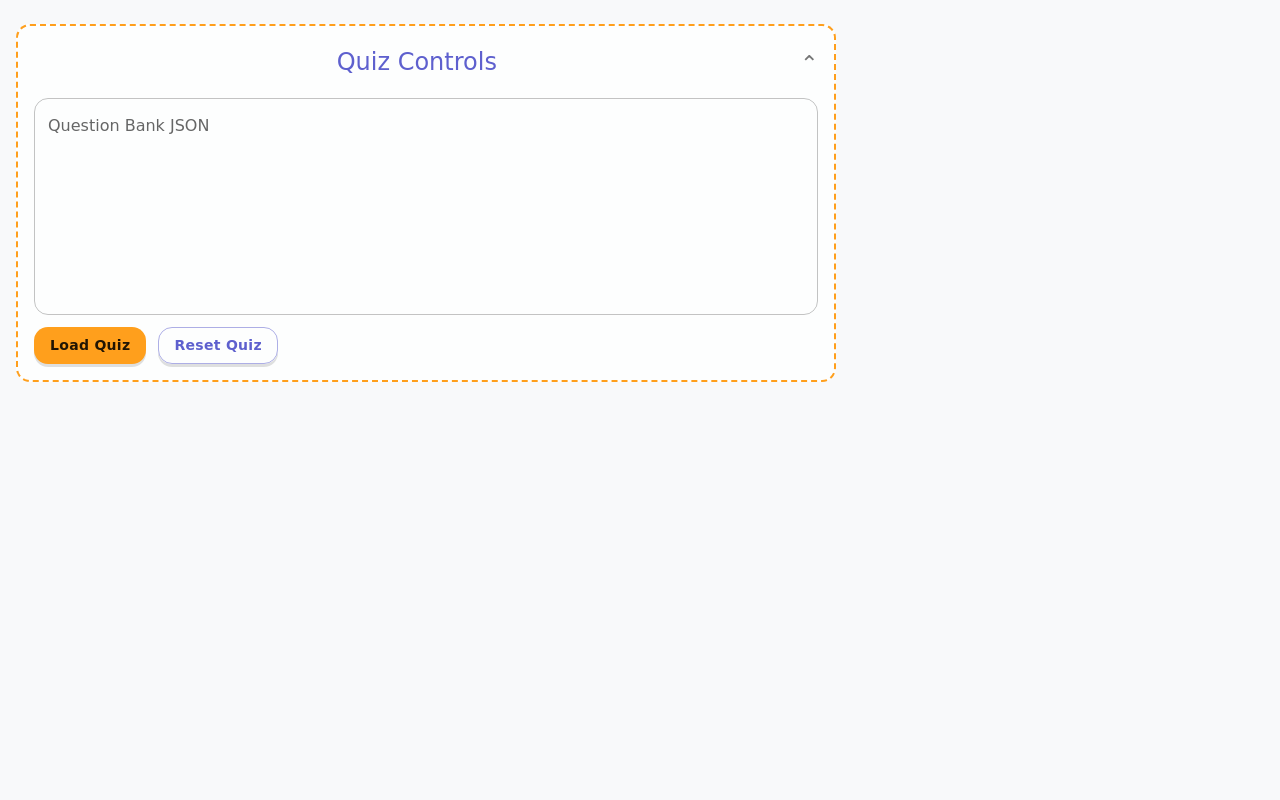
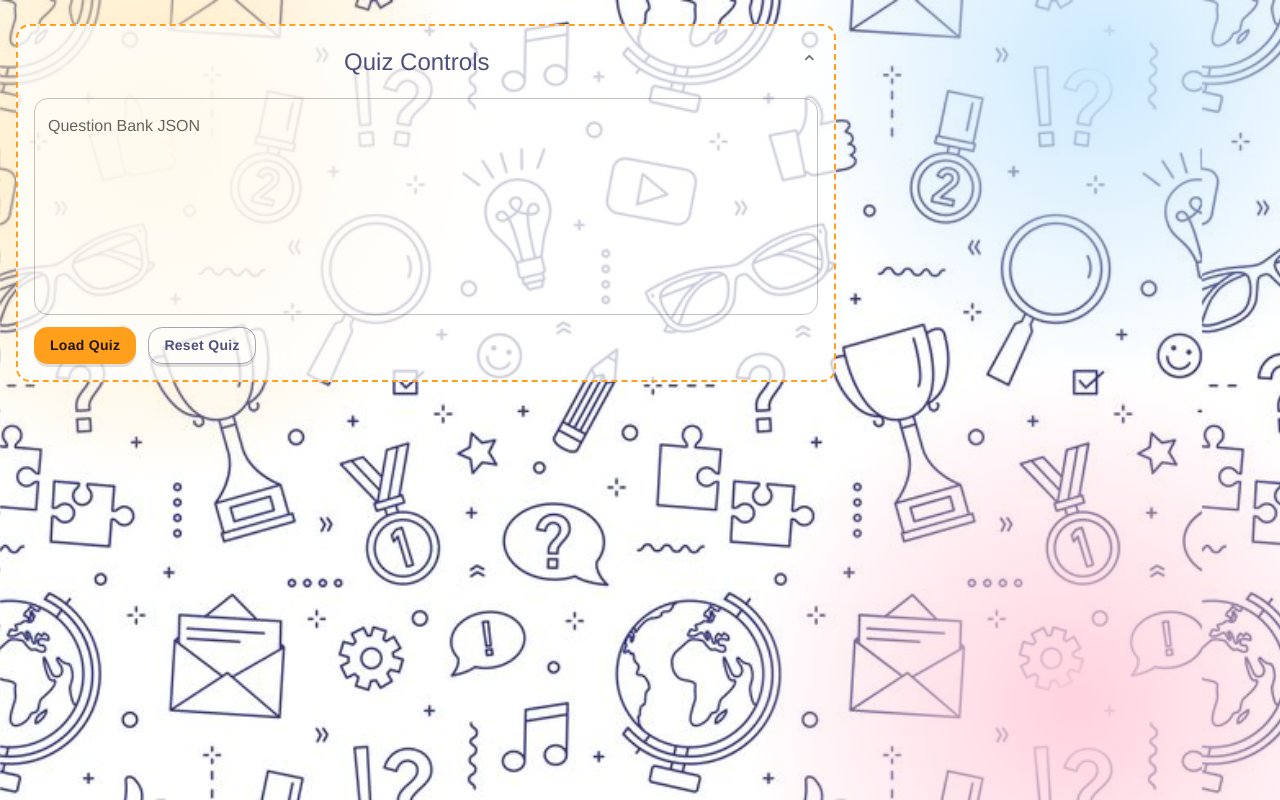
Before and after one commit to srijan17/qui-board, a React (Create React App) app: page / in a window 1280 px wide. Built offline with nearby package versions, Linux system fonts and the light colour scheme; a web font is replaced by a local one.

Commit message:
added background

```diff
--- a/src/App.css
+++ b/src/App.css
@@ -1,7 +1,7 @@
 body {
+
   margin: 0;
-  font-family: "Comic Sans MS";
-  background: #fff8e8;
+  font-family: "Helvetica";
 }
 
 .app {
--- a/src/LoadQuiz.tsx
+++ b/src/LoadQuiz.tsx
@@ -75,15 +75,15 @@ export default function LoadQuiz(props:{quizKey:string, questionBank: QuizData})
   const categories = props.questionBank?.categories ?? (quizData.categories as Category[]);
 
   return (
-    <Box sx={{ minHeight: "100vh", bgcolor: "background.default", py: 3 }}>
+    <Box sx={{ minHeight: "100vh", py: 3 }}>
       <Box sx={{ textAlign: "center", mb: 3 }}>
-        <Typography variant="h3" component="h1" sx={{ fontWeight: 700, color: "primary.main" }}>
+        <Typography variant="h3" component="h1" sx={{ fontWeight: 700, color: "white", backgroundColor: "primary.main", display: "block", px: 0, py: 1, borderRadius: 2  }}>
          Night
         </Typography>
         <Button
           variant="outlined"
-          color="secondary"
-          sx={{ mt: 1 }}
+          color="primary"
+          sx={{ mt: 1 , backgroundColor:'white' }}
           onClick={() => setResetOpen(true)}
         >
           Reset Board
--- a/src/QuestionCard.tsx
+++ b/src/QuestionCard.tsx
@@ -19,9 +19,9 @@ export default function QuestionCard({ question, answered, onClick }: Props) {
         minWidth: "15vw",
         minHeight: "10vh",
         opacity: answered ? 0.55 : 1,
-        bgcolor: answered ? "#d8dde4" : "secondary.main",
+        bgcolor: answered ? "#5c5d5f" : "white",
         border: "2px solid",
-        borderColor: answered ? "#c3c9d2" : "rgba(255,255,255,0.65)",
+        borderColor: answered ? "#5c5d5f" : "primary.main",
         transition: "transform 0.15s, box-shadow 0.15s, filter 0.15s",
         transform: answered ? "rotate(0deg)" : "rotate(-0.4deg)",
         "&:hover": answered
@@ -44,7 +44,7 @@ export default function QuestionCard({ question, answered, onClick }: Props) {
             variant="h5"
             sx={{
               fontWeight: 800,
-              color: answered ? "text.disabled" : "white",
+              color: answered ? "text.disabled" : "primary.main",
               letterSpacing: 0.8,
               textShadow: answered ? "none" : "0 1px 0 rgba(0,0,0,0.18)",
             }}
--- a/src/ResetConfirmationDialog.tsx
+++ b/src/ResetConfirmationDialog.tsx
@@ -27,7 +27,7 @@ export default function ResetConfirmationDialog({ open, onConfirm, onCancel }: P
         },
       }}
     >
-      <DialogTitle sx={{ fontFamily: "Comic Sans MS", color: "primary.main" }}>
+      <DialogTitle sx={{ fontFamily: "Helvetica", color: "primary.main" }}>
         Reset the board?
       </DialogTitle>
       <DialogContent>
--- a/src/index.css
+++ b/src/index.css
@@ -2,14 +2,18 @@
 
 body {
   margin: 0;
-  font-family:"Comic Sans MS";
+  font-family:"Helvetica";
   -webkit-font-smoothing: antialiased;
   -moz-osx-font-smoothing: grayscale;
-  background:
+  background-image:
     radial-gradient(circle at 12% 18%, #ffe8b6 0, transparent 26%),
     radial-gradient(circle at 86% 8%, #cdeafe 0, transparent 24%),
     radial-gradient(circle at 84% 88%, #ffd2df 0, transparent 26%),
-    #f8f9fa;
+    url("/background.jpg");
+  background-repeat: no-repeat, no-repeat, no-repeat, repeat;
+  background-position: 0 0, 0 0, 0 0, 0 0;
+  background-size: contain;
+  background-color: #f8f9fa;
 }
 
 code {
--- a/src/index.tsx
+++ b/src/index.tsx
@@ -2,30 +2,28 @@ import React from 'react';
 import ReactDOM from 'react-dom/client';
 import { createTheme, ThemeProvider, CssBaseline } from '@mui/material';
 import App from './App';
+import './index.css';
 
 const theme = createTheme({
   palette: {
     primary: {
-      main: '#5E60CE',
+      main: '#4f507a',
     },
     secondary: {
       main: '#FF9F1C',
-    },
-    background: {
-      default: '#F8F9FA',
     },
     success: {
       main: '#2EC4B6',
     },
   },
   typography: {
-    fontFamily: "Comic Sans MS",
-    h1: { fontFamily: "Comic Sans MS" },
-    h2: { fontFamily: "Comic Sans MS" },
-    h3: { fontFamily: "Comic Sans MS" },
-    h4: { fontFamily: "Comic Sans MS" },
-    h5: { fontFamily: "Comic Sans MS" },
-    h6: { fontFamily: "Comic Sans MS" },
+    fontFamily: "Helvetica",
+    h1: { fontFamily: "Helvetica" },
+    h2: { fontFamily: "Helvetica" },
+    h3: { fontFamily: "Helvetica" },
+    h4: { fontFamily: "Helvetica" },
+    h5: { fontFamily: "Helvetica" },
+    h6: { fontFamily: "Helvetica" },
     button: { fontWeight: 800, letterSpacing: 0.3, textTransform: 'none' },
   },
   shape: {
```
Also changed, not shown: public/background.jpg (added).
